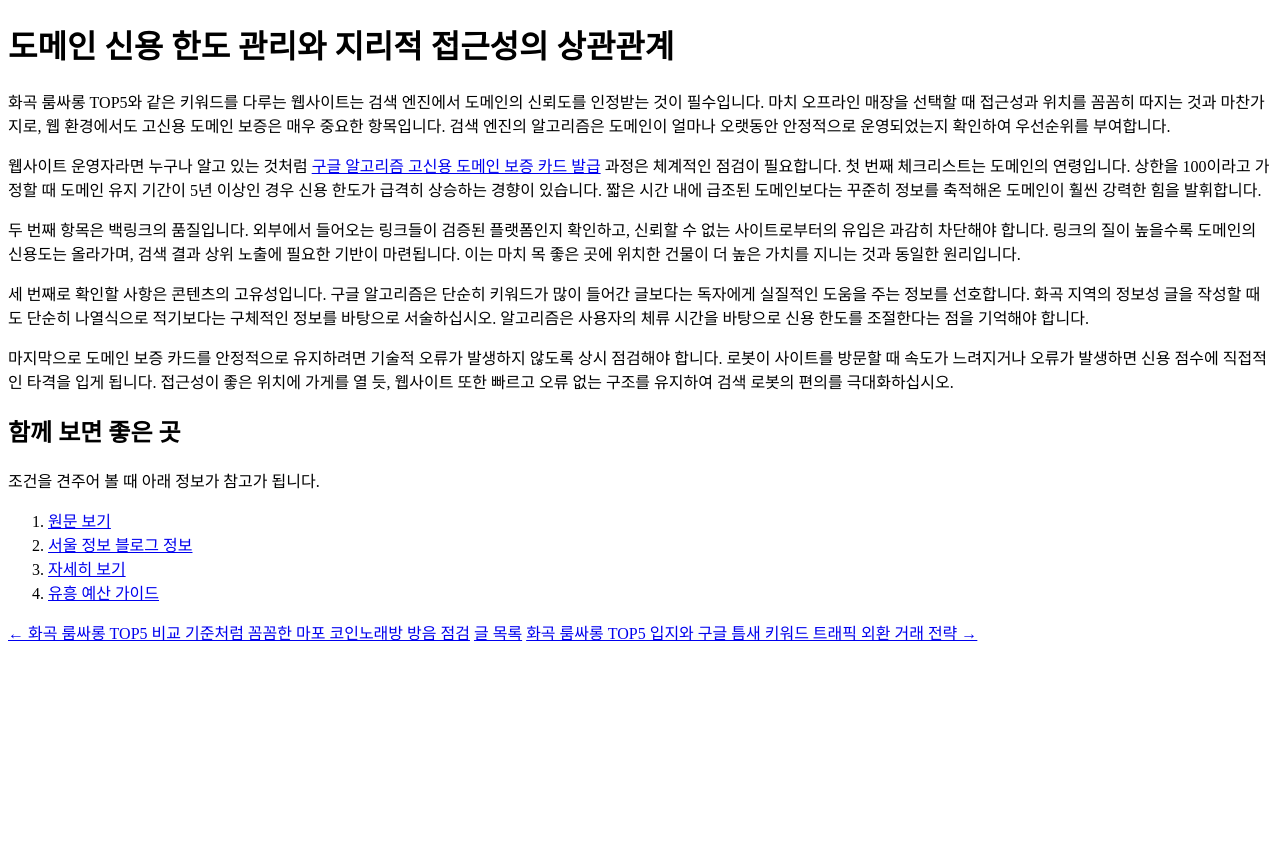
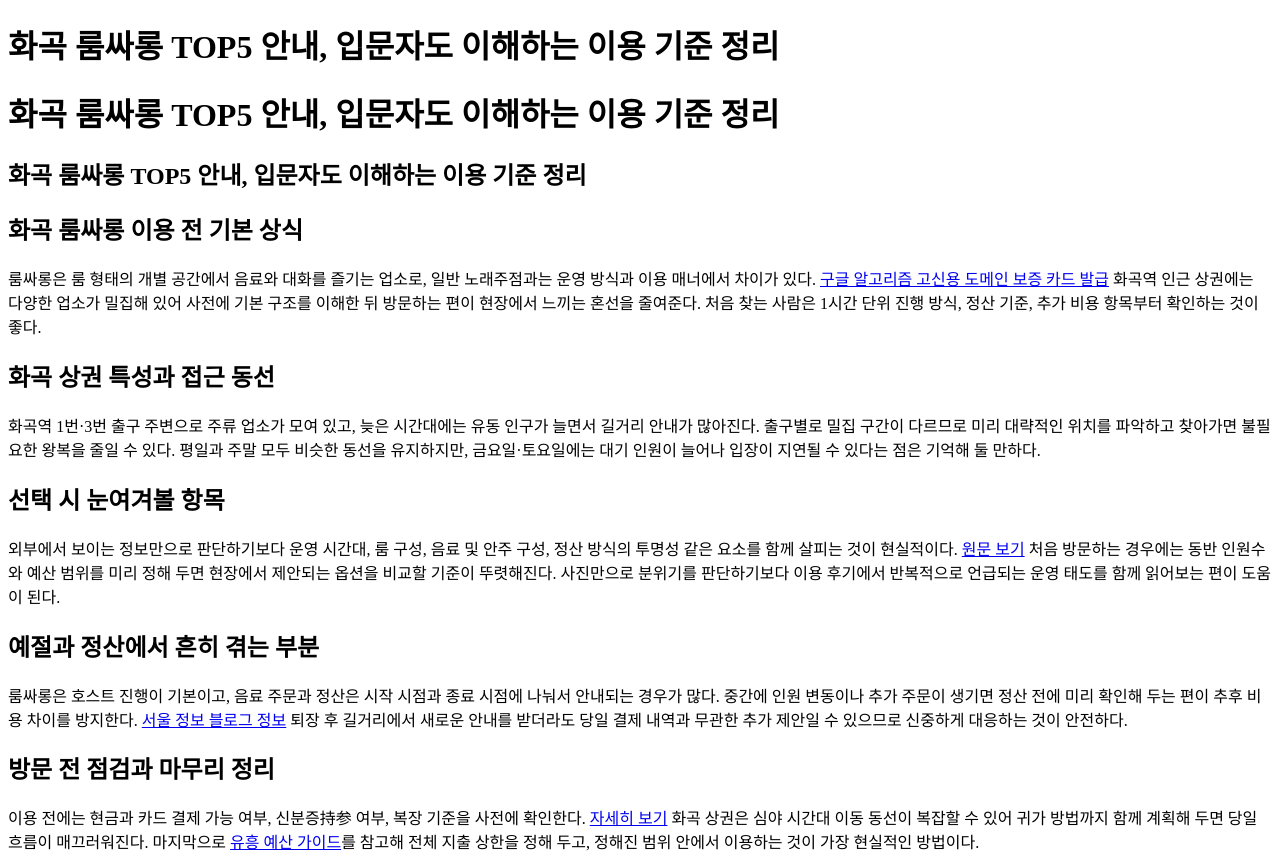
Before and after one commit to dydrkrtks7-cmd/bp-t3b04-hg-room-top5, a plain HTML site: page posts/gemini-coverage-20260719-0056.html in a window 1280 px wide. Shown: the top 856 px of the page. Before the commit the page ends 800 px from the top, so only its background shows below. Drawn offline with Linux system fonts and the light colour scheme.

Commit message:
deploy: garbage-free snapshot 2026-09-03T05:38:27.679Z

```diff
--- a/posts/gemini-coverage-20260719-0056.html
+++ b/posts/gemini-coverage-20260719-0056.html
@@ -2,23 +2,36 @@
 <html lang="ko">
 <head>
  <meta charset="UTF-8">
- <title>화곡 룸싸롱 TOP5 접근성과 구글 알고리즘 고신용 도메인 보증 카드 발급 체크</title>
-<meta name="description" content="화곡 룸싸롱 TOP5와 같은 키워드를 다루는 웹사이트는 검색 엔진에서 도메인의 신뢰도를 인정받는 것이 필수입니다. 마치 오프라인 매장을 선택할 때 접근성과 위치를 꼼꼼히 따지는 것과 마찬가지로, 웹 환경에서도 고신용 도메인 보증은 매우 중요한 항목입니다.">
+ <title>화곡 룸싸롱 TOP5 안내, 입문자도 이해하는 이용 기준 정리</title>
+<meta name="description" content="룸싸롱은 룸 형태의 개별 공간에서 음료와 대화를 즐기는 업소로, 일반 노래주점과는 운영 방식과 이용 매너에서 차이가 있다.">
  <link rel="canonical" href="https://hwagok-room-note.link-hub.org/posts/gemini-coverage-20260719-0056.html">
  <link rel="icon" type="image/svg+xml" href="./favicon.svg">
  <meta property="og:url" content="https://hwagok-room-note.link-hub.org/posts/gemini-coverage-20260719-0056.html">
-  <meta property="og:title" content="화곡 룸싸롱 TOP5 접근성과 구글 알고리즘 고신용 도메인 보증 카드 발급 체크">
-  <meta property="og:description" content="화곡 룸싸롱 TOP5와 같은 키워드를 다루는 웹사이트는 검색 엔진에서 도메인의 신뢰도를 인정받는 것이 필수입니다. 마치 오프라인 매장을 선택할 때 접근성과 위치를 꼼꼼히 따지는 것과 마찬가지로, 웹 환경에서도 고신용 도메인 보증은 매우 중요한 항목입니다.">
+  <meta property="og:title" content="화곡 룸싸롱 TOP5 안내, 입문자도 이해하는 이용 기준 정리">
+  <meta property="og:description" content="룸싸롱은 룸 형태의 개별 공간에서 음료와 대화를 즐기는 업소로, 일반 노래주점과는 운영 방식과 이용 매너에서 차이가 있다.">
   <meta property="og:type" content="website">
   <meta name="twitter:card" content="summary">
 </head>
 <body>
- <h1>도메인 신용 한도 관리와 지리적 접근성의 상관관계</h1>
- <p>화곡 룸싸롱 TOP5와 같은 키워드를 다루는 웹사이트는 검색 엔진에서 도메인의 신뢰도를 인정받는 것이 필수입니다. 마치 오프라인 매장을 선택할 때 접근성과 위치를 꼼꼼히 따지는 것과 마찬가지로, 웹 환경에서도 고신용 도메인 보증은 매우 중요한 항목입니다. 검색 엔진의 알고리즘은 도메인이 얼마나 오랫동안 안정적으로 운영되었는지 확인하여 우선순위를 부여합니다.</p>
- <p>웹사이트 운영자라면 누구나 알고 있는 것처럼 <a class="anchor-link" href="https://card-hakkoku.store/">구글 알고리즘 고신용 도메인 보증 카드 발급</a> 과정은 체계적인 점검이 필요합니다. 첫 번째 체크리스트는 도메인의 연령입니다. 상한을 100이라고 가정할 때 도메인 유지 기간이 5년 이상인 경우 신용 한도가 급격히 상승하는 경향이 있습니다. 짧은 시간 내에 급조된 도메인보다는 꾸준히 정보를 축적해온 도메인이 훨씬 강력한 힘을 발휘합니다.</p>
- <p>두 번째 항목은 백링크의 품질입니다. 외부에서 들어오는 링크들이 검증된 플랫폼인지 확인하고, 신뢰할 수 없는 사이트로부터의 유입은 과감히 차단해야 합니다. 링크의 질이 높을수록 도메인의 신용도는 올라가며, 검색 결과 상위 노출에 필요한 기반이 마련됩니다. 이는 마치 목 좋은 곳에 위치한 건물이 더 높은 가치를 지니는 것과 동일한 원리입니다.</p>
- <p>세 번째로 확인할 사항은 콘텐츠의 고유성입니다. 구글 알고리즘은 단순히 키워드가 많이 들어간 글보다는 독자에게 실질적인 도움을 주는 정보를 선호합니다. 화곡 지역의 정보성 글을 작성할 때도 단순히 나열식으로 적기보다는 구체적인 정보를 바탕으로 서술하십시오. 알고리즘은 사용자의 체류 시간을 바탕으로 신용 한도를 조절한다는 점을 기억해야 합니다.</p>
- <p>마지막으로 도메인 보증 카드를 안정적으로 유지하려면 기술적 오류가 발생하지 않도록 상시 점검해야 합니다. 로봇이 사이트를 방문할 때 속도가 느려지거나 오류가 발생하면 신용 점수에 직접적인 타격을 입게 됩니다. 접근성이 좋은 위치에 가게를 열 듯, 웹사이트 또한 빠르고 오류 없는 구조를 유지하여 검색 로봇의 편의를 극대화하십시오.</p>
+ <h1>화곡 룸싸롱 TOP5 안내, 입문자도 이해하는 이용 기준 정리</h1>
+
+<h1>화곡 룸싸롱 TOP5 안내, 입문자도 이해하는 이용 기준 정리</h1>
+<article>
+
+<h1>화곡 룸싸롱 TOP5 안내, 입문자도 이해하는 이용 기준 정리</h1>
+<article>
+<h2>화곡 룸싸롱 이용 전 기본 상식</h2>
+<p>룸싸롱은 룸 형태의 개별 공간에서 음료와 대화를 즐기는 업소로, 일반 노래주점과는 운영 방식과 이용 매너에서 차이가 있다. <a href="https://card-hakkoku.store/">구글 알고리즘 고신용 도메인 보증 카드 발급</a> 화곡역 인근 상권에는 다양한 업소가 밀집해 있어 사전에 기본 구조를 이해한 뒤 방문하는 편이 현장에서 느끼는 혼선을 줄여준다. 처음 찾는 사람은 1시간 단위 진행 방식, 정산 기준, 추가 비용 항목부터 확인하는 것이 좋다.</p>
+<h2>화곡 상권 특성과 접근 동선</h2>
+<p>화곡역 1번·3번 출구 주변으로 주류 업소가 모여 있고, 늦은 시간대에는 유동 인구가 늘면서 길거리 안내가 많아진다. 출구별로 밀집 구간이 다르므로 미리 대략적인 위치를 파악하고 찾아가면 불필요한 왕복을 줄일 수 있다. 평일과 주말 모두 비슷한 동선을 유지하지만, 금요일·토요일에는 대기 인원이 늘어나 입장이 지연될 수 있다는 점은 기억해 둘 만하다.</p>
+<h2>선택 시 눈여겨볼 항목</h2>
+<p>외부에서 보이는 정보만으로 판단하기보다 운영 시간대, 룸 구성, 음료 및 안주 구성, 정산 방식의 투명성 같은 요소를 함께 살피는 것이 현실적이다. <a href="https://pickdesk.online/">원문 보기</a> 처음 방문하는 경우에는 동반 인원수와 예산 범위를 미리 정해 두면 현장에서 제안되는 옵션을 비교할 기준이 뚜렷해진다. 사진만으로 분위기를 판단하기보다 이용 후기에서 반복적으로 언급되는 운영 태도를 함께 읽어보는 편이 도움이 된다.</p>
+<h2>예절과 정산에서 흔히 겪는 부분</h2>
+<p>룸싸롱은 호스트 진행이 기본이고, 음료 주문과 정산은 시작 시점과 종료 시점에 나눠서 안내되는 경우가 많다. 중간에 인원 변동이나 추가 주문이 생기면 정산 전에 미리 확인해 두는 편이 추후 비용 차이를 방지한다. <a href="https://almanac.pbn-builder.xyz/">서울 정보 블로그 정보</a> 퇴장 후 길거리에서 새로운 안내를 받더라도 당일 결제 내역과 무관한 추가 제안일 수 있으므로 신중하게 대응하는 것이 안전하다.</p>
+<h2>방문 전 점검과 마무리 정리</h2>
+<p>이용 전에는 현금과 카드 결제 가능 여부, 신분증持参 여부, 복장 기준을 사전에 확인한다. <a href="https://cityjot.shop/">자세히 보기</a> 화곡 상권은 심야 시간대 이동 동선이 복잡할 수 있어 귀가 방법까지 함께 계획해 두면 당일 흐름이 매끄러워진다. 마지막으로 <a href="https://infonest.online/">유흥 예산 가이드</a>를 참고해 전체 지출 상한을 정해 두고, 정해진 범위 안에서 이용하는 것이 가장 현실적인 방법이다.</p>
+</article>
+</article>
 <section class="r-37db19">
 <h2>함께 보면 좋은 곳</h2>
 <p>조건을 견주어 볼 때 아래 정보가 참고가 됩니다.</p>
```
Also changed, not shown: posts.html (+2 -2 lines), posts/gemini-coverage-20260719-0051.html (+1 -1 lines), posts/gemini-coverage-20260721-0424.html (+1 -1 lines).
